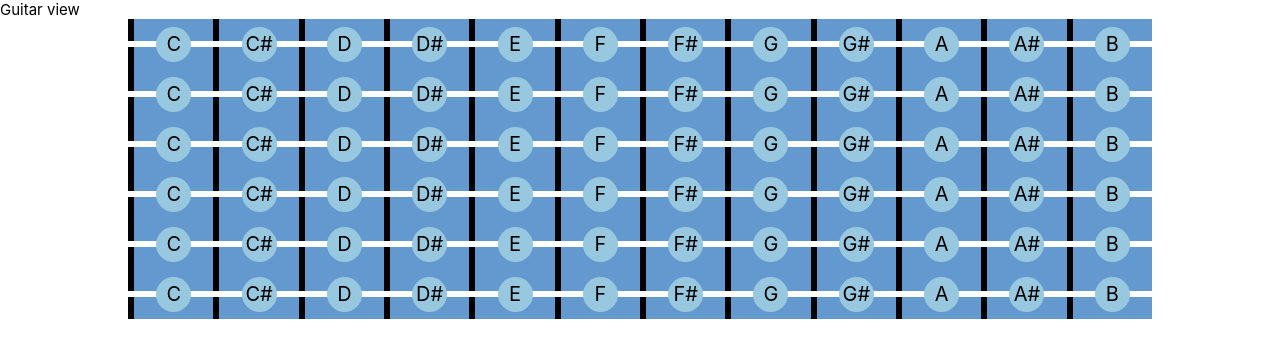
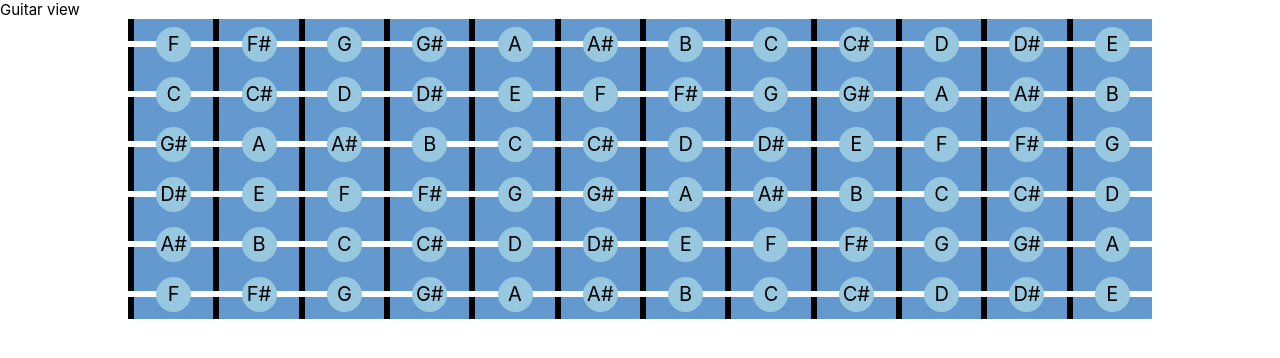
Before and after one commit to zverevaa/GuitarMusicTheory, a Vue app: page / in a window 1280 px wide. Shown: the top 358 px of the page. Built offline with nearby package versions, Linux system fonts and the light colour scheme.

Commit message:
Render string notes in order

```diff
--- a/src/components/InstrumentString.vue
+++ b/src/components/InstrumentString.vue
@@ -1,7 +1,7 @@
 <template>
     <div class="instrument-string">
         <div class="instrument-notes">
-            <div class="instrument-note" v-for="note in notes" :key="note">
+            <div class="instrument-note" v-for="note in currentStringNotes" :key="note">
                 <div class="instrument-string-circle">{{ note }}</div>
                 <div class="instrument-string-render"></div>
             </div>
@@ -11,9 +11,12 @@
 
 <script setup>
 import { useStringsStore } from '@/stores/strings'
-
+const props = defineProps({
+    idx: Number
+})
 const stringsStore = useStringsStore()
-const notes = stringsStore.notes
+const currentString = stringsStore.strings[props.idx]
+const currentStringNotes = currentString.notes
 </script>
 
 <style lang="scss">
```
